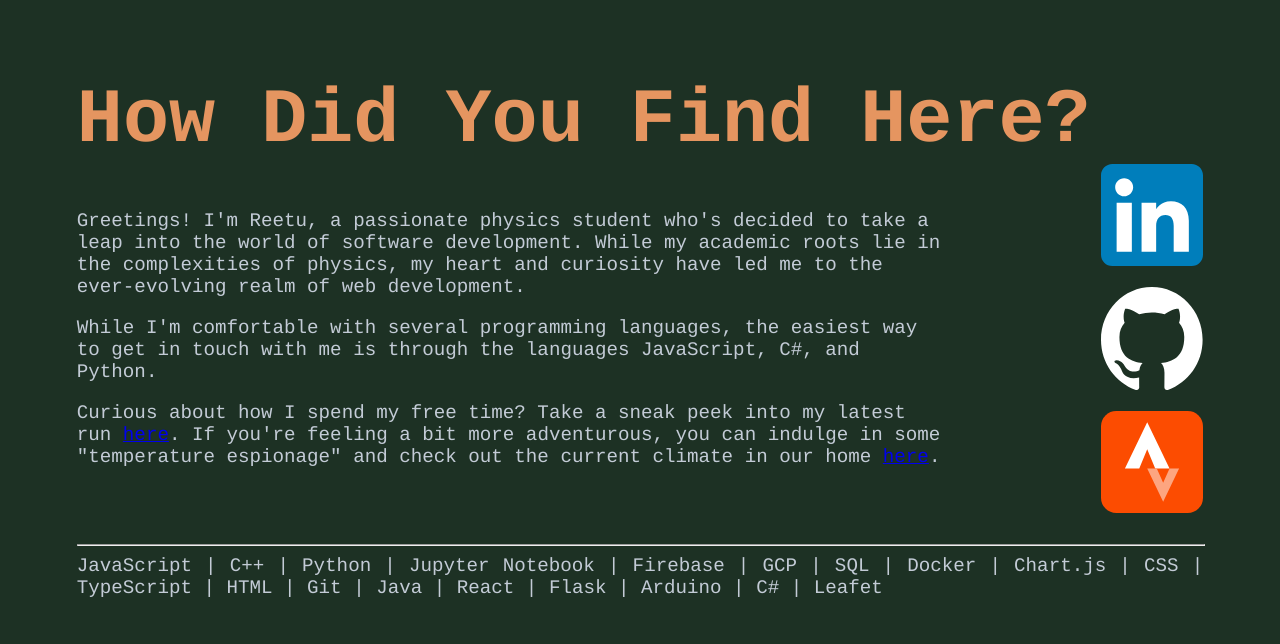
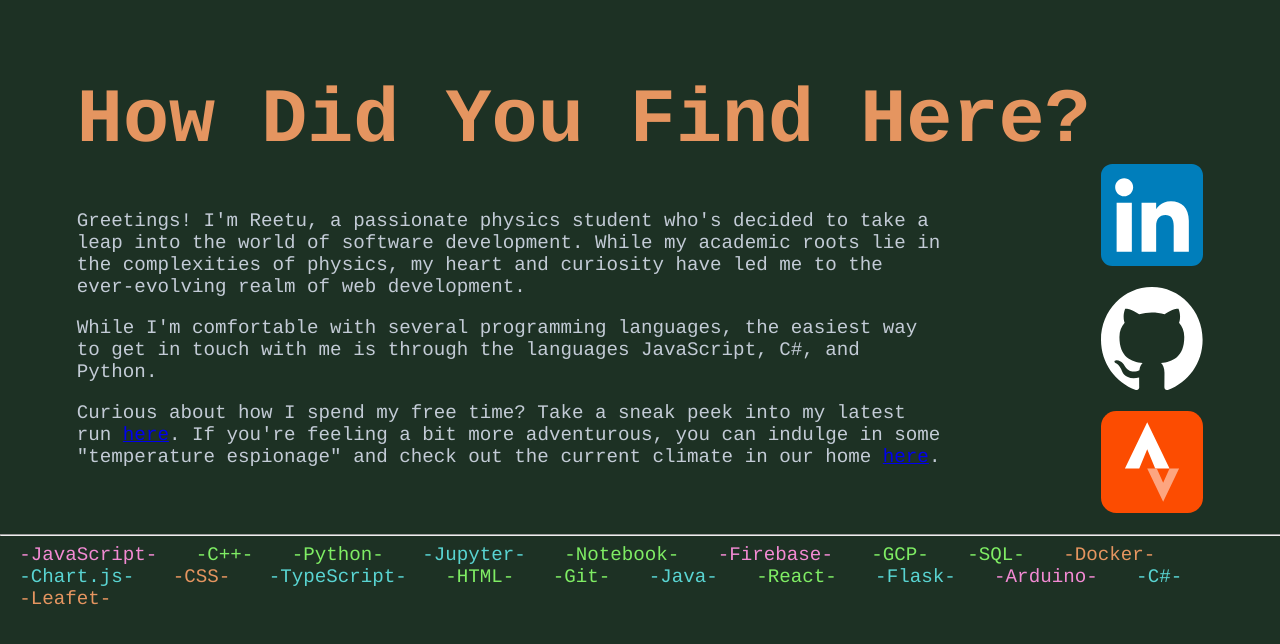
Before and after one commit to ReetuInkila/ReetuInkila, a React (Create React App) app in the folder app/: page / in a window 1280 px wide. Shown: the top 644 px of the page. Built offline with nearby package versions, Linux system fonts and the light colour scheme.

Commit message:
colors to skills

```diff
--- a/app/src/App.css
+++ b/app/src/App.css
@@ -20,10 +20,11 @@ p {
     font-size: 1.5vw;
     margin: 0 4em 1em 4em;
 }
-#skills {
-    float: left;
-    clear: both;
-    text-align: justify;
+
+#skills p{
+    display: inline-block;
+    margin: auto;
+    padding: 0 1em 0 1em;
 }
 hr{
     width: 100%;
--- a/app/src/App.tsx
+++ b/app/src/App.tsx
@@ -1,11 +1,15 @@
 import React from 'react';
 import './App.css';
 import LinkComponent from './LinkComponent';
+import SkillsComponent from './SkillsComponent';
 import linkedinLogo from "./logos/linkedin_icon.svg";
 import githubLogo from "./logos/github_icon_white.svg";
 import stravaLogo from "./logos/strava_icon.svg";
 
 function App() {
+
+  let skills: string[]= ['JavaScript', 'C++', 'Python', 'Jupyter', 'Notebook', 'Firebase', 'GCP', 'SQL', 'Docker', 'Chart.js', 'CSS', 'TypeScript', 'HTML', 'Git', 'Java', 'React', 'Flask', 'Arduino', 'C#', 'Leafet'];
+
   return (
     <div className="App">
       <h1>How Did You Find Here?</h1>
@@ -43,11 +47,9 @@ function App() {
           />
         </div>
       </div>
-
-      <p id="skills">
-      <hr/>
-        JavaScript | C++ | Python | Jupyter Notebook | Firebase | GCP | SQL | Docker | Chart.js | CSS | TypeScript | HTML | Git | Java | React | Flask | Arduino | C# | Leafet
-      </p>
+      <SkillsComponent
+        skills={skills}
+      />
     </div>
   );
 }
--- /dev/null
+++ b/app/src/SkillsComponent.tsx
@@ -0,0 +1,18 @@
+import React from 'react';
+
+function SkillsComponent({ skills }: { skills: string[] }) {
+  let colors: string[] = ['#59d4d2', '#e59560', '#f28ad3', '#7fed64'];
+
+  return (
+    <div id="skills">
+      <hr />
+      {skills.map((skill, index) => (
+        <p key={index} style={{ color: colors[Math.floor(Math.random() * (colors.length))] }}>
+          -{skill}-
+        </p>
+      ))}
+    </div>
+  );
+}
+
+export default SkillsComponent;
```
